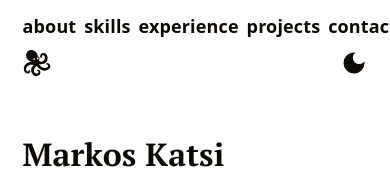
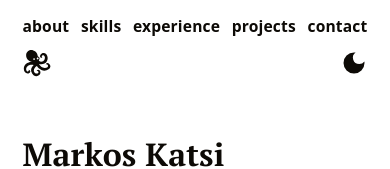
Before and after one commit to markoskatsi/mark0scom, a React (Vite) app: page / in a window 390 px wide. Shown: the top 169 px of the page. Built offline with nearby package versions, Linux system fonts and the light colour scheme; a web font is replaced by a local one.

Commit message:
Smooth scaling for nav items size

```diff
--- a/src/layout/Header.scss
+++ b/src/layout/Header.scss
@@ -68,5 +68,9 @@ header {
     > *:last-child {
       order: 3;
     }
+
+    a {
+      font-size: clamp(14px, 4vw, 16px);
+    }
   }
 }
```
